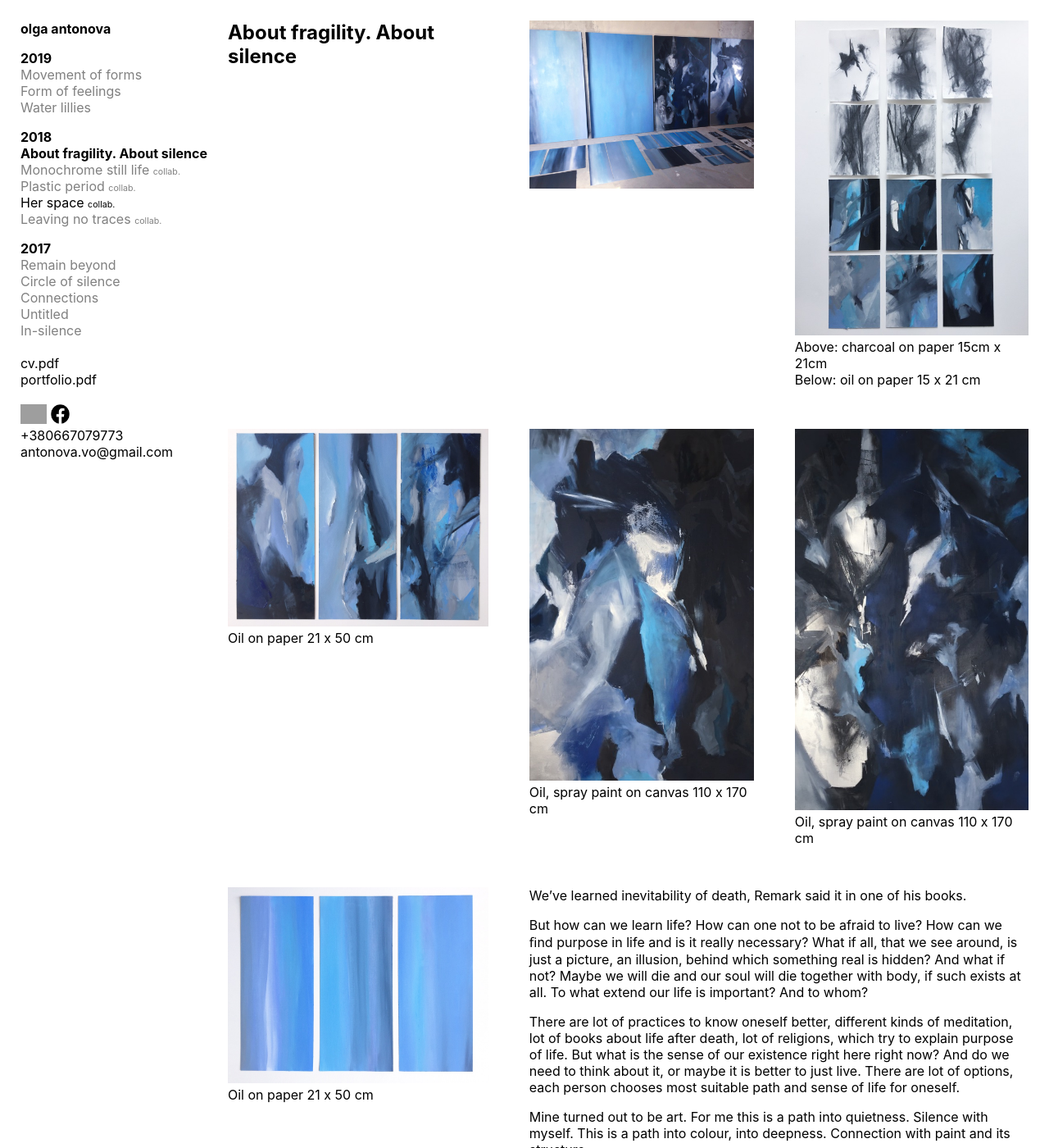
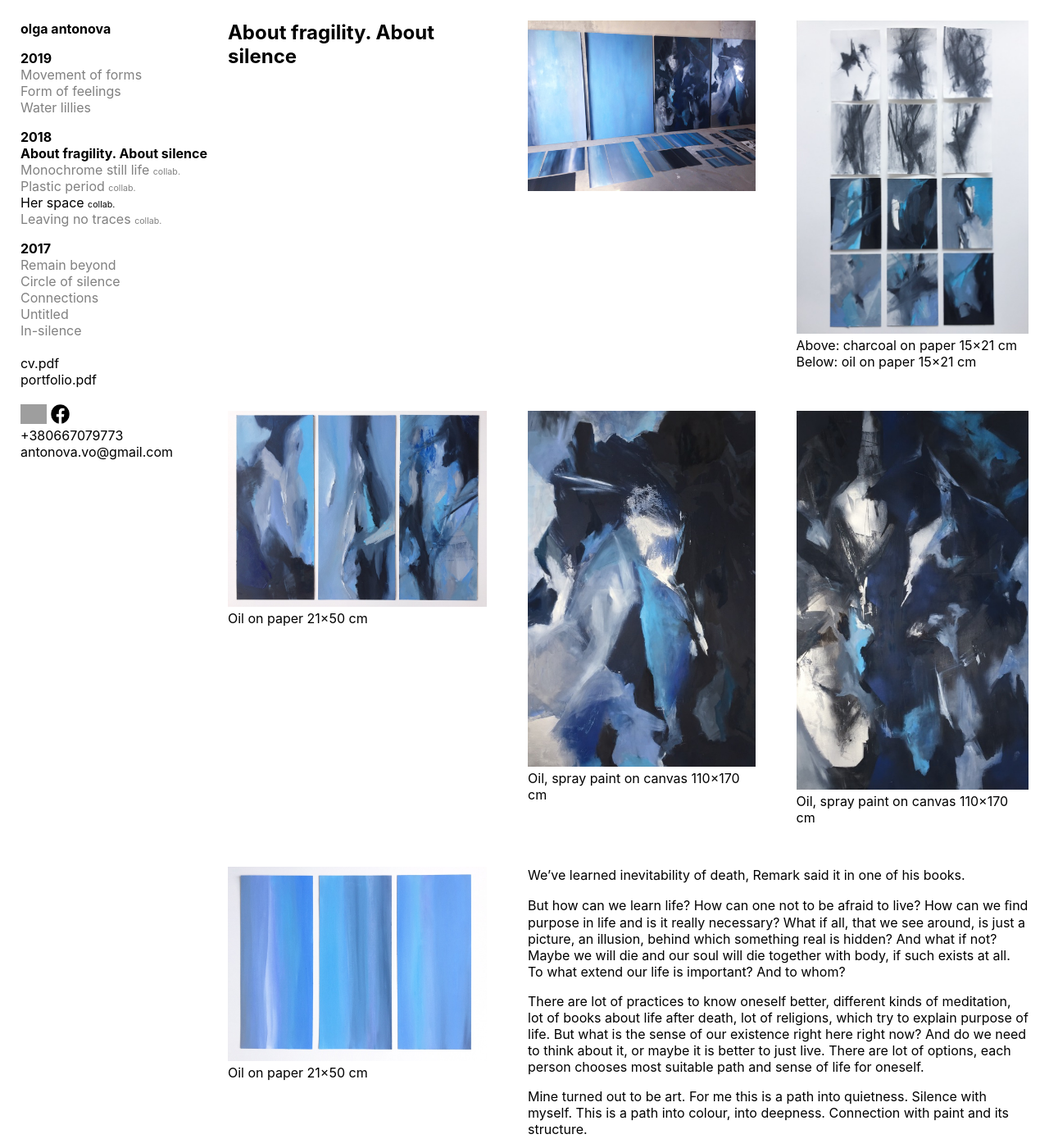
Before and after one commit to gmile/olma.github.io, a Jekyll site: the page built from about-fragility-about-silence.html, in a window 1280 px wide and 1400 px high. Shown: the whole window at 82% size. Built offline with Jekyll 4.4.1, drawn with Linux system fonts in a browser that asks for light colours; some of the changed text lies outside the part shown; grey boxes are pictures that could not be loaded.

Commit message:
Replace X symbol with multiplication symbol

```diff
--- a/about-fragility-about-silence.html
+++ b/about-fragility-about-silence.html
@@ -59,44 +59,44 @@ layout: default
 <div class="image">
   <img src="/photos/fragility-silence/2.jpg">
   <p>
-    Above: charcoal on paper 15cm x 21cm<br />
-    Below: oil on paper 15 x 21 cm
+    Above: charcoal on paper 15×21 cm<br />
+    Below: oil on paper 15×21 cm
   </p>
 </div>
 
 <div class="image">
   <img src="/photos/fragility-silence/3.jpg">
-  <p>Oil on paper 21 x 50 cm</p>
+  <p>Oil on paper 21×50 cm</p>
 </div>
 
 <div class="image">
   <img src="/photos/fragility-silence/4.jpg">
-  <p>Oil, spray paint on canvas 110 x 170 cm</p>
+  <p>Oil, spray paint on canvas 110×170 cm</p>
 </div>
 
 <div class="image">
   <img src="/photos/fragility-silence/5.jpg">
-  <p>Oil, spray paint on canvas 110 x 170 cm</p>
+  <p>Oil, spray paint on canvas 110×170 cm</p>
 </div>
 
 <div class="image">
   <img src="/photos/fragility-silence/6.jpg">
-  <p>Oil on paper 21 x 50 cm</p>
+  <p>Oil on paper 21×50 cm</p>
 </div>
 
 <div class="image">
   <img src="/photos/fragility-silence/7.jpg">
-  <p>Oil on canvas 110 x 170 cm</p>
+  <p>Oil on canvas 110×170 cm</p>
 </div>
 
 <div class="image">
   <img src="/photos/fragility-silence/8.jpg">
-  <p>Oil on paper 21 x 50 cm</p>
+  <p>Oil on paper 21×50 cm</p>
 </div>
 
 <div class="image">
   <img src="/photos/fragility-silence/9.jpg">
-  <p>Oil on paper 110 x 170 cm</p>
+  <p>Oil on paper 110×170 cm</p>
 </div>
 
 <div class="image">
--- a/her-space.html
+++ b/her-space.html
@@ -21,7 +21,7 @@ layout: default
 
 <div style="grid-area: big" class="image">
   <img src="/photos/light-her-space/1.jpg">
-  <p>Silicone on rack 170 x 100 cm</p>
+  <p>Silicone on rack 170×100 cm</p>
 </div>
 
 <div style="grid-area: small" class="image">
```
